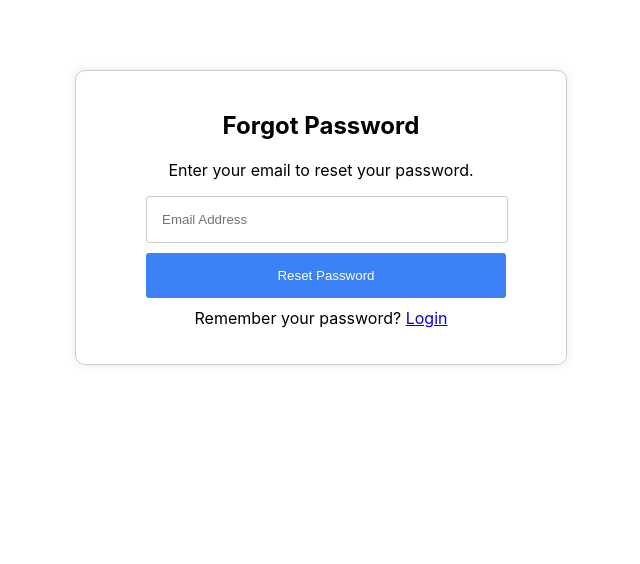
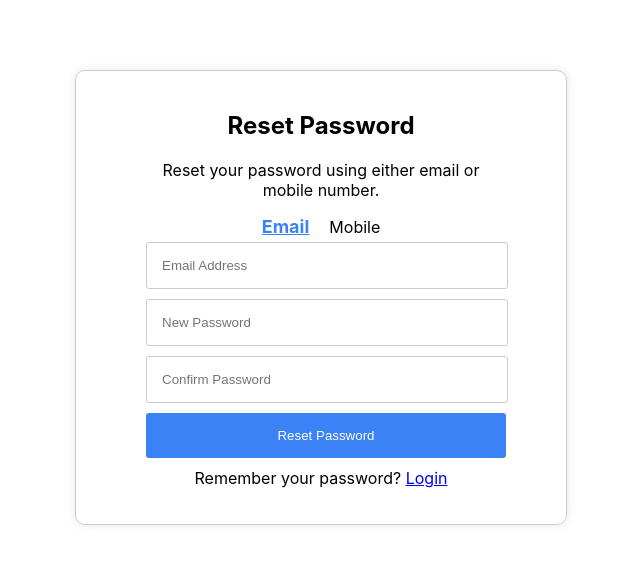
Before and after one commit to ShivaShankarGoddumarri/Beyinc_frontend, a React (Create React App) app: page /forgotpassword in a window 1280 px wide. Shown: the top 564 px of the page, without its empty margins (319-959 px from the left). Built offline with nearby package versions, Linux system fonts and the light colour scheme.

Commit message:
added home and updated styles

```diff
--- a/src/App.js
+++ b/src/App.js
@@ -1,9 +1,9 @@
-
 import React from 'react';
 import { BrowserRouter as Router, Route, Routes } from 'react-router-dom';
 import SignUp from './Components/Signup/SignUp';
 import Login from './Components/Login/Login';
-import ForgotPassword from './Components/ForgotPassword/ForgotPassword'
+import ForgotPassword from './Components/ForgotPassword/ForgotPassword';
+import Home from './Components/Home/Home';
 
 
 const App = () => {
@@ -14,6 +14,7 @@ const App = () => {
           <Route path="/signup" element={<SignUp />} />
           <Route path="/login" element={<Login />} />
           <Route path='/forgotpassword' element={<ForgotPassword />} />
+          <Route path='/Home' element={<Home />} />
         </Routes>
       </div>
     </Router>
--- a/src/Components/ForgotPassword/ForgotPassword.js
+++ b/src/Components/ForgotPassword/ForgotPassword.js
@@ -1,39 +1,156 @@
-import React, { useState } from 'react';
+import React, { useState, useEffect } from 'react';
 import { Link as RouterLink } from 'react-router-dom';
 
+const ResetPassword = () => {
+  const [loginType, setLoginType] = useState('email');
+  const [email, setEmail] = useState('');
+  const [mobile, setMobile] = useState('');
+  const [otp, setOtp] = useState('');
+  const [newPassword, setNewPassword] = useState('');
+  const [confirmPassword, setConfirmPassword] = useState('');
+  const [isMobileValid, setIsMobileValid] = useState(false);
+  const [otpVisible, setOtpVisible] = useState(false);
+  const [isMobileOtpSent, setIsMobileOtpSent] = useState(false);
+  const [emailOtpSent, setEmailOtpSent] = useState(false);
+  const [mobileOtpMessage, setMobileOtpMessage] = useState('');
+  const [emailOtpMessage, setEmailOtpMessage] = useState('');
 
-const ForgotPassword = () => {
-  const [email, setEmail] = useState('');
-  const [isEmailValid, setIsEmailValid] = useState(false);
+  const isEmailValid = /^[a-z]+@gmail\.com$/.test(email);
+  const isMobileOtpValid = !isNaN(otp) && otp.length === 4;
+  const isEmailOtpValid = !isNaN(otp) && otp.length === 4;
 
-  const handleEmailChange = (value) => {
-    setEmail(value);
-    setIsEmailValid(/^[a-z]+@gmail\.com$/.test(value));
+  const isFormValid =
+    (loginType === 'email' && isEmailValid) ||
+    (loginType === 'mobile' && isMobileValid);
+
+  const handleResetPassword = () => {
+    // Implement your password reset logic here
+    alert('Password reset successfully!');
   };
 
-  const handleResetPassword = () => {
-    alert('Password reset link sent successfully!');
+  const handleLoginTypeChange = (type) => {
+    setLoginType(type);
+    setEmail('');
+    setMobile('');
+    setOtp('');
+    setNewPassword('');
+    setConfirmPassword('');
+    setOtpVisible(false);
+    setIsMobileValid(false);
+  };
+
+  const handleGetOtp = () => {
+    // Implement logic to send OTP (similar to login component)
+    setOtpVisible(true);
+    if (loginType === 'email') {
+      // Implement logic to send email OTP
+      setEmailOtpSent(true);
+      setEmailOtpMessage('Email OTP sent successfully.');
+      setTimeout(() => setEmailOtpMessage(''), 5000);
+    } else {
+      // Implement logic to send mobile OTP
+      setIsMobileOtpSent(true);
+      setMobileOtpMessage('Mobile OTP sent successfully.');
+      setTimeout(() => setMobileOtpMessage(''), 5000);
+    }
+  };
+
+  const handleMobileChange = (value) => {
+    setMobile(value);
+    setIsMobileValid(/^[0-9]{10}$/.test(value));
   };
 
   return (
     <div className="form-container">
       <form className="form">
-        <div className="center">
-          <center><h2>Forgot Password</h2>
-          <p>Enter your email to reset your password.</p></center>
+        <center>
+          <h2>Reset Password</h2>
+          <p>Reset your password using either email or mobile number.</p>
+        </center>
+        <div className="login-type-toggle">
+          <span
+            className={loginType === 'email' ? 'active' : ''}
+            onClick={() => handleLoginTypeChange('email')}
+          >
+            Email
+          </span>
+          <span
+            className={loginType === 'mobile' ? 'active' : ''}
+            onClick={() => handleLoginTypeChange('mobile')}
+          >
+            Mobile
+          </span>
         </div>
+        {loginType === 'email' ? (
+          <>
+            <input
+              type="text"
+              value={email}
+              placeholder="Email Address"
+              onChange={(e) => setEmail(e.target.value)}
+            />
+            {isEmailValid && !otpVisible && (
+              <button type="button" className="otp_button" onClick={handleGetOtp}>
+                Get OTP
+              </button>
+            )}
+            {otpVisible && (
+              <>
+                <input
+                  type="text"
+                  value={otp}
+                  placeholder="Enter OTP"
+                  onChange={(e) => setOtp(e.target.value)}
+                />
+                <button type="button" className="otp_button" onClick={handleGetOtp}>
+                  Resend OTP
+                </button>
+                {emailOtpMessage && <p>{emailOtpMessage}</p>}
+              </>
+            )}
+          </>
+        ) : (
+          <>
+            <input
+              type="text"
+              value={mobile}
+              placeholder="Mobile Number"
+              onChange={(e) => handleMobileChange(e.target.value)}
+            />
+            {isMobileValid && !otpVisible && (
+              <button type="button" className="otp_button" onClick={handleGetOtp}>
+                Get OTP
+              </button>
+            )}
+            {otpVisible && (
+              <>
+                <input
+                  type="text"
+                  value={otp}
+                  placeholder="Enter OTP"
+                  onChange={(e) => setOtp(e.target.value)}
+                />
+                <button type="button" className="otp_button" onClick={handleGetOtp}>
+                  Resend OTP
+                </button>
+                {mobileOtpMessage && <p>{mobileOtpMessage}</p>}
+              </>
+            )}
+          </>
+        )}
         <input
-          type="text"
-          value={email}
-          placeholder="Email Address"
-          onChange={(e) => handleEmailChange(e.target.value)}
+          type="password"
+          value={newPassword}
+          placeholder="New Password"
+          onChange={(e) => setNewPassword(e.target.value)}
         />
-        <button
-          className="Login-Button"
-          type="button"
-          onClick={handleResetPassword}
-          disabled={!isEmailValid}
-        >
+        <input
+          type="password"
+          value={confirmPassword}
+          placeholder="Confirm Password"
+          onChange={(e) => setConfirmPassword(e.target.value)}
+        />
+        <button type="button" onClick={handleResetPassword} disabled={!isFormValid || !isMobileOtpValid || !isEmailOtpValid}>
           Reset Password
         </button>
         <p>
@@ -44,4 +161,4 @@ const ForgotPassword = () => {
   );
 };
 
-export default ForgotPassword;
+export default ResetPassword;
--- /dev/null
+++ b/src/Components/Home/Home.js
@@ -0,0 +1,11 @@
+import React from 'react'
+
+const Home = () => {
+  return (
+    <h1>
+        HOME
+    </h1>
+  )
+}
+
+export default Home
--- a/src/Components/Login/Login.jsx
+++ b/src/Components/Login/Login.jsx
@@ -1,5 +1,5 @@
 import React, { useState, useEffect } from "react";
-import { Link as RouterLink } from "react-router-dom";
+import { Link as RouterLink, useNavigate } from "react-router-dom";
 import "./Login.css";
 
 const Login = () => {
@@ -21,16 +21,17 @@ const Login = () => {
 
   const isFormValid =
     (loginType === "email" && isEmailValid && isPasswordValid) ||
-    (loginType === "mobile" && isMobileValid && isPasswordValid);
+    (loginType === "mobile" && isMobileValid && isPasswordValid && isMobileOtpValid);
+
+  const navigate = useNavigate();
 
   const handleLogin = () => {
     if (isFormValid) {
-      alert("Login successful!");
+      navigate('/Home');
     } else {
       alert("Invalid login credentials");
     }
   };
-
 
   useEffect(() => {
     if (isMobileOtpSent) {
@@ -47,28 +48,39 @@ const Login = () => {
     setOtp("");
     setOtpVisible(false);
     setIsMobileValid(false);
+    setMobileOtp(""); // Reset mobile OTP when login type changes
   };
 
   const handleGetOtp = () => {
     setOtpVisible(true);
   };
 
-  const sendMobileOtp = (e) => {
-    e.preventDefault();
-    setTimeout(() => {
-      setIsMobileOtpSent(true);
-    }, 1000);
-  };
-
-
   const handleMobileChange = (value) => {
     setMobile(value);
     setIsMobileValid(/^[0-9]{10}$/.test(value));
   };
 
+  const handleFormSubmit = (e) => {
+    e.preventDefault();
+
+    if (
+      (loginType === "email" && isEmailValid && isPasswordValid) ||
+      (loginType === "mobile" && isMobileValid && isPasswordValid && isMobileOtpValid)
+    ) {
+      // If using mobile login, setMobileOtp here (assuming you want to store the entered OTP)
+      if (loginType === "mobile") {
+        setMobileOtp(otp);
+      }
+
+      navigate('/Home');
+    } else {
+      alert("Invalid login credentials");
+    }
+  };
+
   return (
     <div className="form-container">
-      <form className="form">
+      <form className="form" onSubmit={handleFormSubmit}>
         <center>
           <h2>Login</h2>
           <p>Log in now to get full access.</p>
@@ -127,13 +139,15 @@ const Login = () => {
             )}
           </>
         )}
-        <button  type="button" onClick={handleLogin} disabled={!isFormValid}>
+        <button type="submit" disabled={!isFormValid}>
           Login
         </button>
         <p>
           Don't have an account? <RouterLink to="/signup">Sign Up</RouterLink>
         </p>
-        <p><RouterLink to="/forgotpassword">forgot Password?</RouterLink></p>
+        <p>
+          <RouterLink to="/forgotpassword">Forgot Password?</RouterLink>
+        </p>
       </form>
     </div>
   );
--- a/src/Components/Signup/SignUp.css
+++ b/src/Components/Signup/SignUp.css
@@ -58,6 +58,8 @@ input {
     border: none;
     border-radius: 3px;
     cursor: pointer;
+    margin-bottom: 10px;
+    margin-left: 290px;
 }
 
 button:disabled {
```
